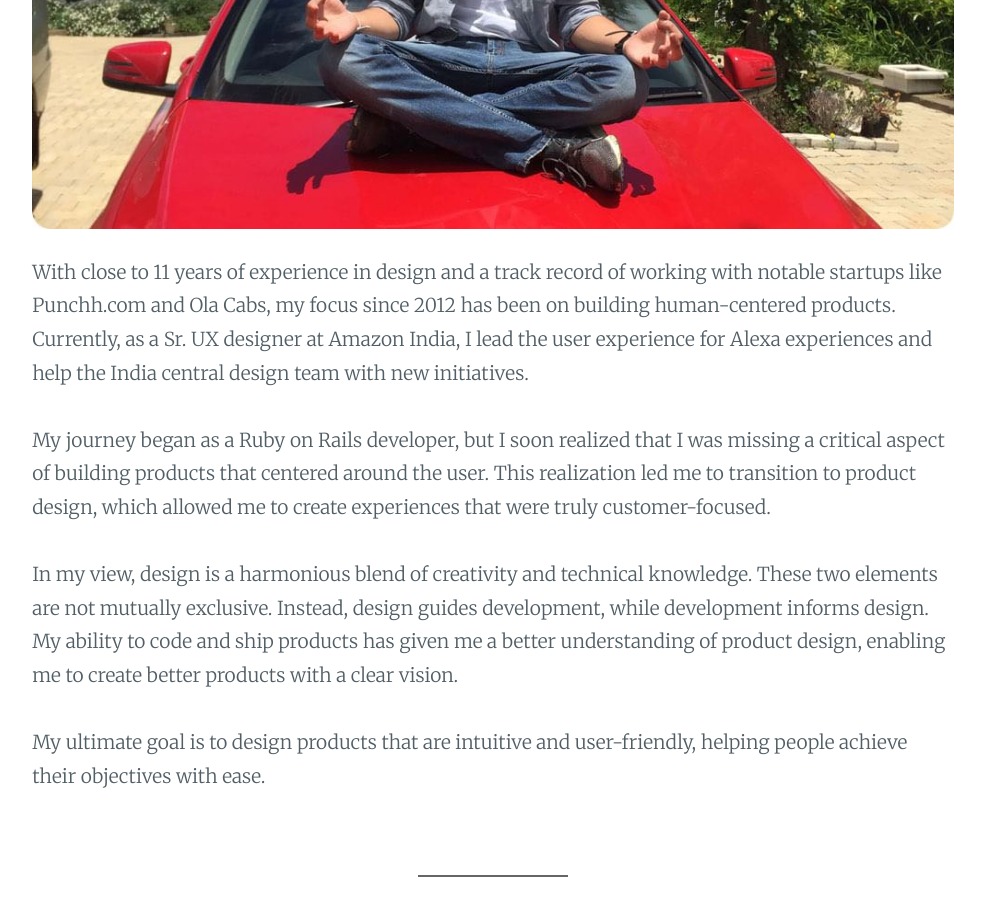
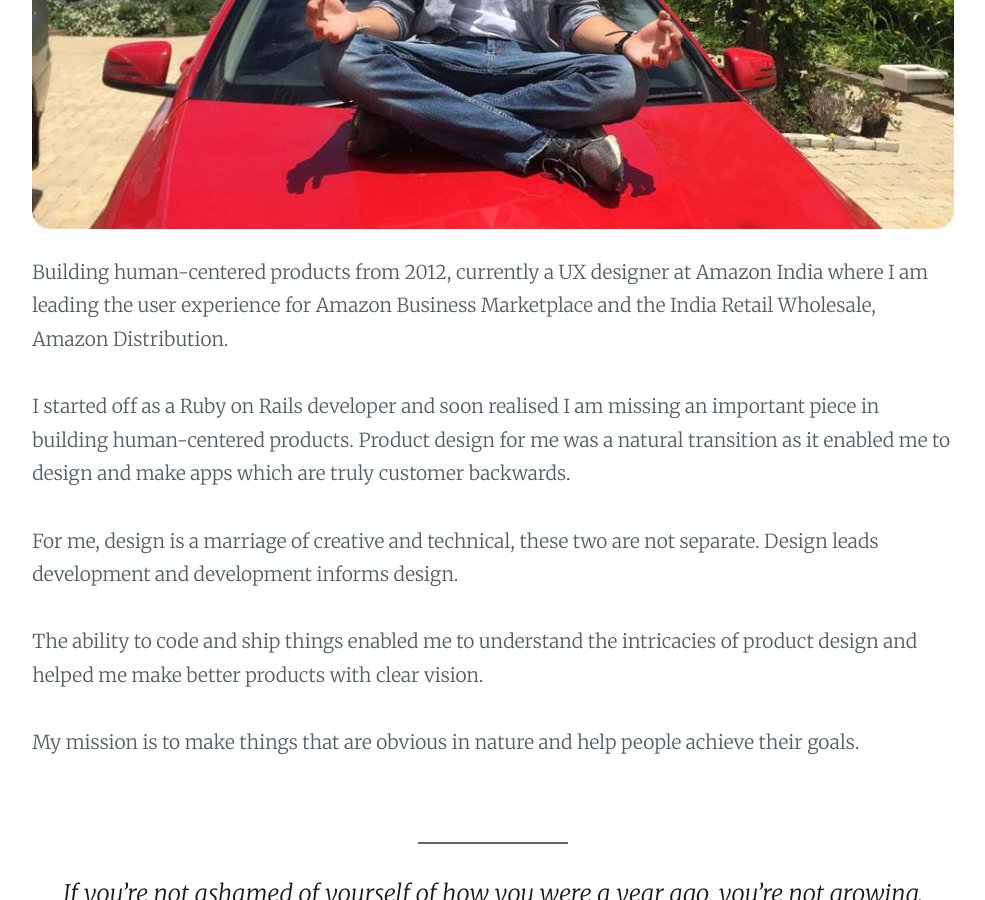
Before and after one commit to akashsoti/akashsoti.github.io, a Jekyll site: the page built from about.md, in a window 1280 px wide and 900 px high, scrolled down 971 px. Shown: the whole window, without its empty margins (147-1132 px from the left). Built offline with Jekyll 4.4.1, drawn with Linux system fonts in a browser that asks for light colours; nearby versions of some CDN libraries.

Commit message:
Revert "Update about me page"
This reverts commit 99c93c154d09702013b453f2dda0b3301918044e.

```diff
--- a/about.md
+++ b/about.md
@@ -17,16 +17,19 @@
 	<div class="row">
 		<div class="col-12">
 			<p style="margin: 0 auto 0 0; width:100%;">
-				With close to 11 years of experience in design and a track record of working with notable startups like Punchh.com and Ola Cabs, my focus since 2012 has been on building human-centered products. Currently, as a Sr. UX designer at Amazon India, I lead the user experience for Alexa experiences and help the India central design team with new initiatives.
+				Building human-centered products from 2012, currently a UX designer at Amazon India where I am leading the user experience for Amazon Business Marketplace and the India Retail Wholesale, Amazon Distribution.
 			</p><br>
 			<p style="margin: 0 auto 0 0; width:100%;">
-				My journey began as a Ruby on Rails developer, but I soon realized that I was missing a critical aspect of building products that centered around the user. This realization led me to transition to product design, which allowed me to create experiences that were truly customer-focused.
+				I started off as a Ruby on Rails developer and soon realised I am missing an important piece in building human-centered products. Product design for me was a natural transition as it enabled me to design and make apps which are truly customer backwards.
 			</p><br>
 			<p style="margin: 0 auto 0 0; width:100%;">
-				In my view, design is a harmonious blend of creativity and technical knowledge. These two elements are not mutually exclusive. Instead, design guides development, while development informs design. My ability to code and ship products has given me a better understanding of product design, enabling me to create better products with a clear vision.
+				For me, design is a marriage of creative and technical, these two are not separate. Design leads development and development informs design.
 			</p><br>
 			<p style="margin: 0 auto 0 0; width:100%;">
-				My ultimate goal is to design products that are intuitive and user-friendly, helping people achieve their objectives with ease.
+				The ability to code and ship things enabled me to understand the intricacies of product design and helped me make better products with clear vision.
+			</p><br>
+			<p style="margin: 0 auto 0 0; width:100%;" >
+				My mission is to make things that are obvious in nature and help people achieve their goals.
 			</p>
 		</div>
 	</div>
```
